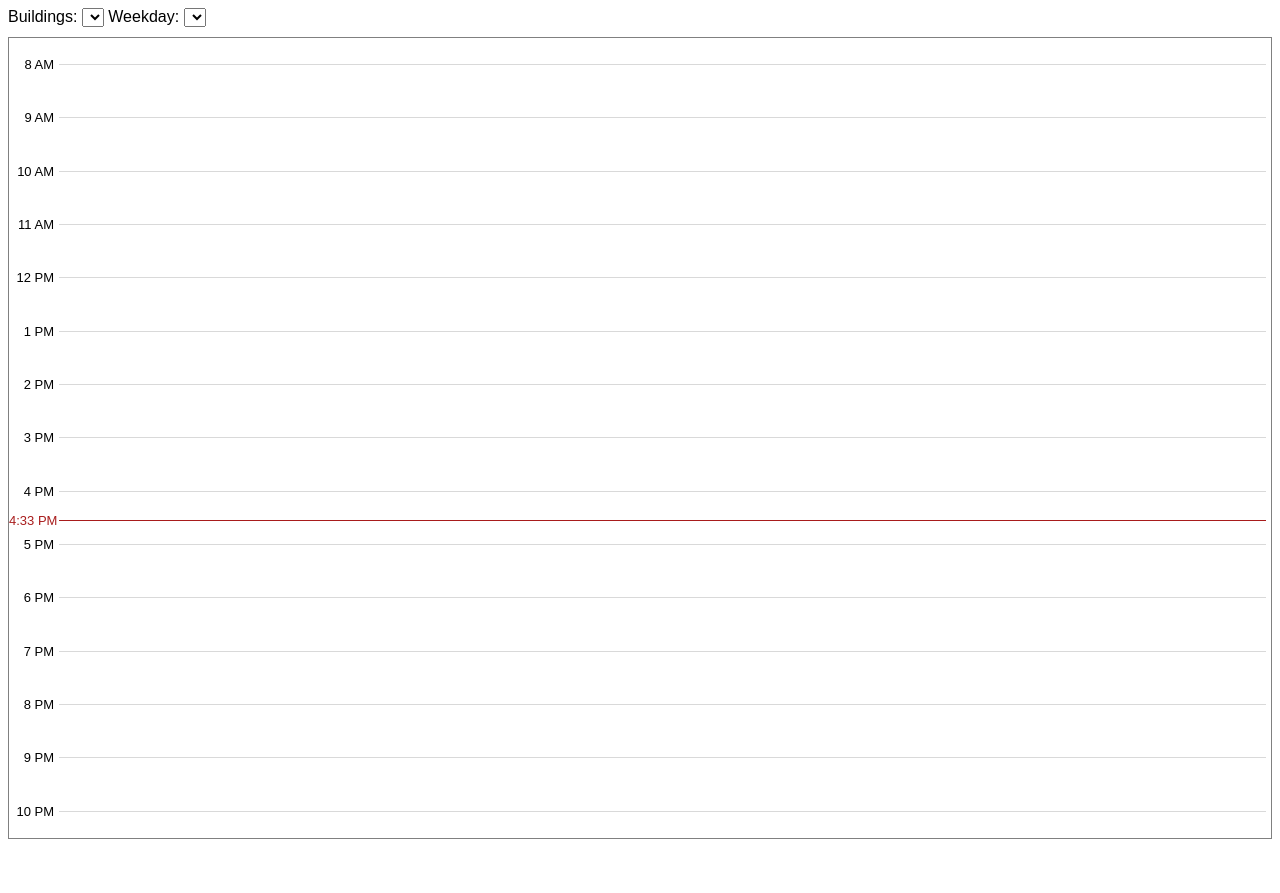
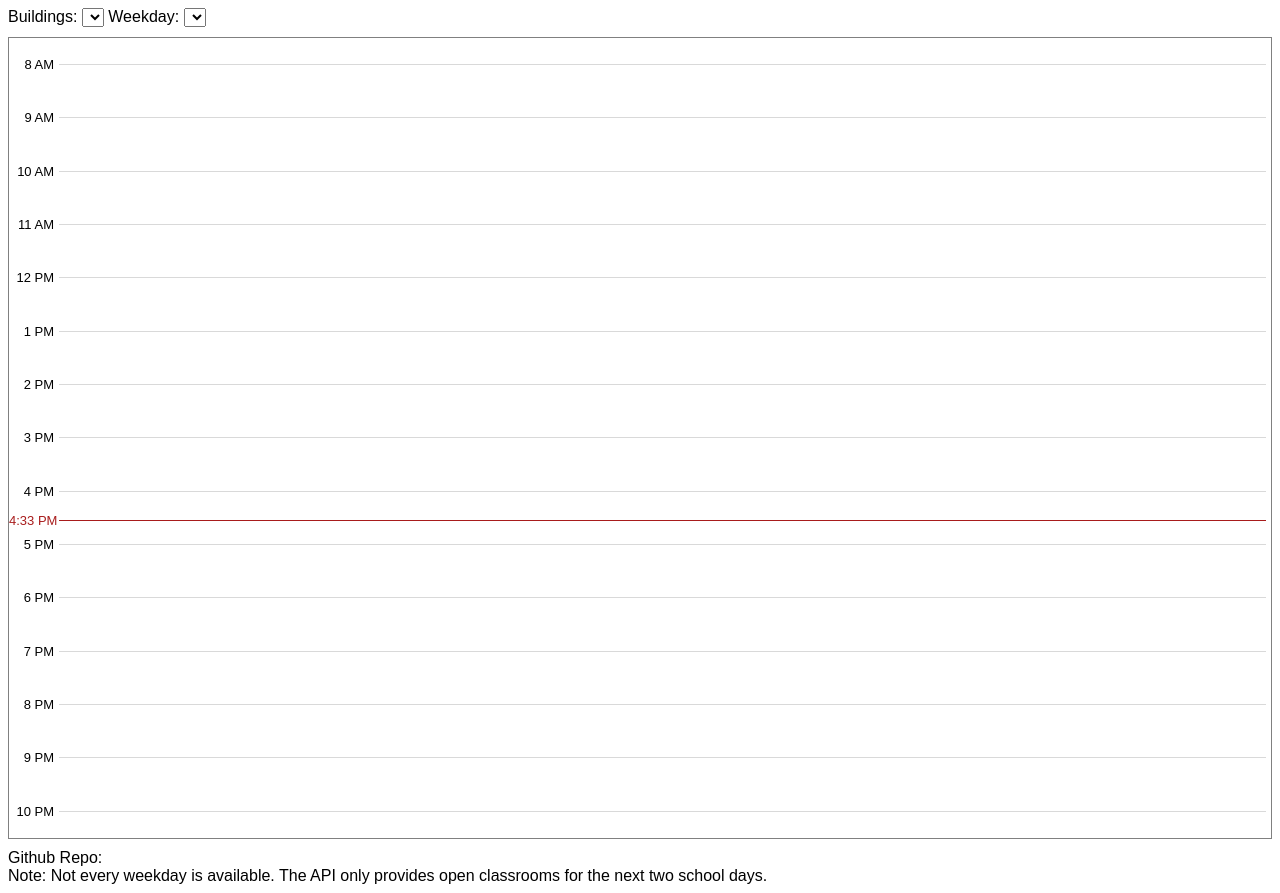
Before and after one commit to Emualluig/FreeRoom, a website built with webpack: page public/index.html in a window 1280 px wide. Before the commit the page ends 847 px from the top, so only its background shows below. Built offline with nearby package versions, Linux system fonts and the light colour scheme; no server answers.

Commit message:
First Iteration
Implemeted:
- Building selection
- Weekday selection
- API call to OpenClassrooms
- Current time indicator
- Pretty display for open classrooms
- Interval colouring algorithm

Wrote README

```diff
--- a/public/index.html
+++ b/public/index.html
@@ -182,6 +182,13 @@
             <div></div>
         </div>
     </div>
+    <div style="margin-top:10px">
+        <span> Github Repo:</span>
+        <br />
+        <span>
+            Note: Not every weekday is available. The API only provides open classrooms for the next two school days.
+        </span>
+    </div>
 </body>
 
 </html>
```
Also changed, not shown: README.md, img/example1.png (added), img/example2.png (added), 1 other file.
